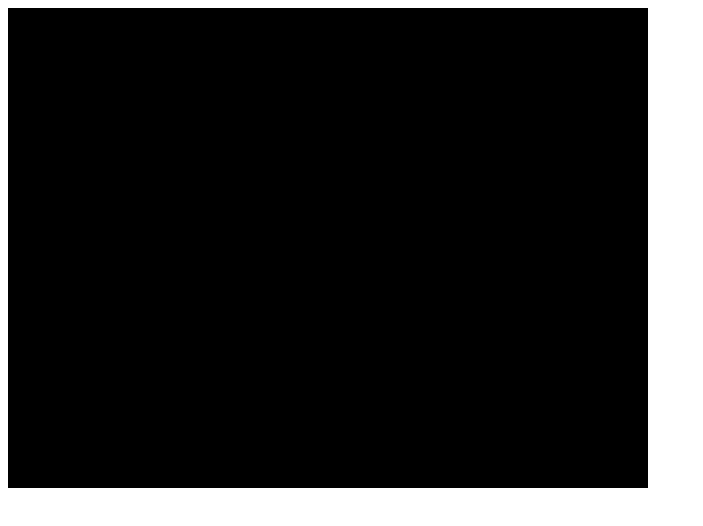
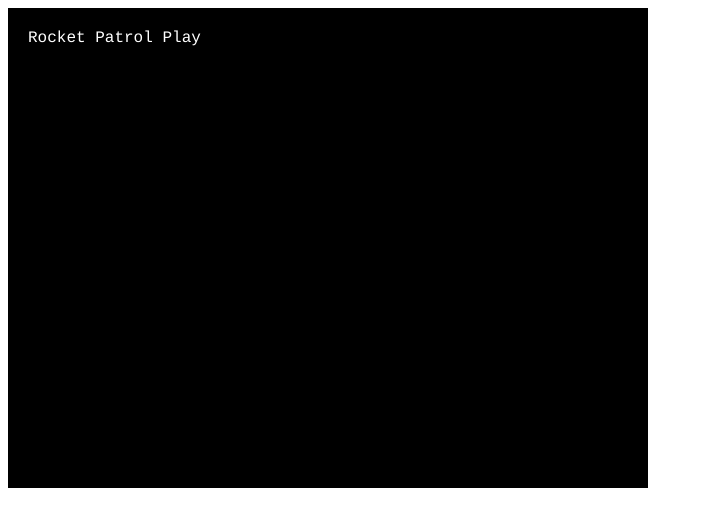
Before and after one commit to Sonar101/RocketPatrolRemake, a plain HTML site: page index.html in a window 1280 px wide. Shown: the whole page, without its empty margins (0-703 px from the left). Drawn offline with Linux system fonts and the light colour scheme.

Commit message:
Added two blank scenes, 'menu' and and 'play'

```diff
--- a/index.html
+++ b/index.html
@@ -5,9 +5,12 @@
     <meta http-equiv="X-UA-Compatible" content="IE=edge">
     <meta name="viewport" content="width=device-width, initial-scale=1.0">
     <title>Rocket Patrol</title>
+    <console class="log"></console>
 </head>
 <body>
-    <script src = "lib/phaser.min.js"></script>
+    <script src = "./lib/phaser.min.js"></script>
+    <script src = "./src/scenes/Menu.js"></script>
+    <script src = "./src/scenes/Play.js"></script>
     <script src = "./src/main.js"></script>
 </body>
 </html>
--- a/src/main.js
+++ b/src/main.js
@@ -1,7 +1,12 @@
 let config = {
     type: Phaser.CANVAS,
     width: 640,
-    height: 480
+    height: 480,
+    scene: [ Menu, Play ]
 }
 
 let game = new Phaser.Game(config);
+
+// set UI sizes
+let borderUISize = game.config.height / 15;
+let borderPadding = borderUISize / 3;
--- /dev/null
+++ b/src/scenes/Menu.js
@@ -0,0 +1,10 @@
+class Menu extends Phaser.Scene {
+    constructor() {
+        super("menuScene");
+    }
+
+    create() {
+        this.add.text(20, 20, "Rocket Patrol Menu");
+        this.scene.start("playScene");
+    }
+}
--- /dev/null
+++ b/src/scenes/Play.js
@@ -0,0 +1,9 @@
+class Play extends Phaser.Scene {
+    constructor() {
+        super("playScene");
+    }
+
+    create() {
+        this.add.text(20, 20, "Rocket Patrol Play");
+    }
+}
```
